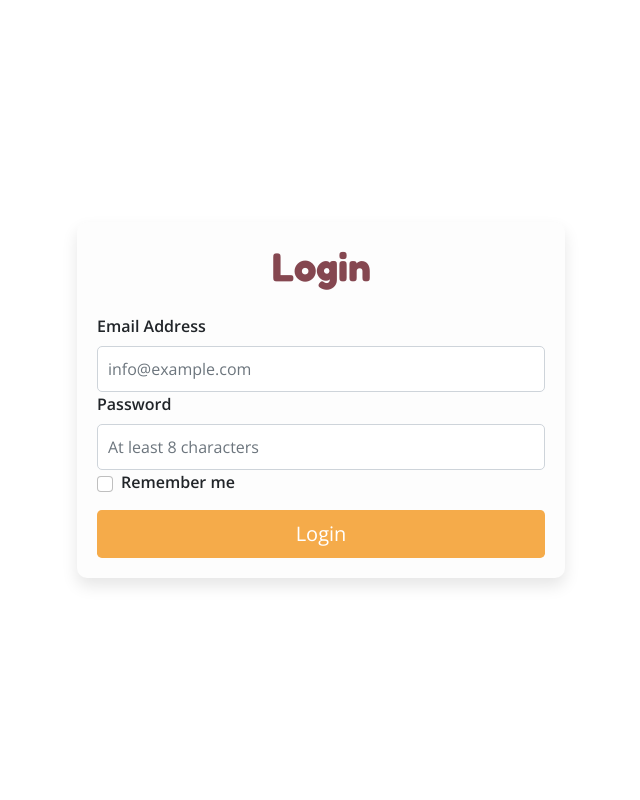
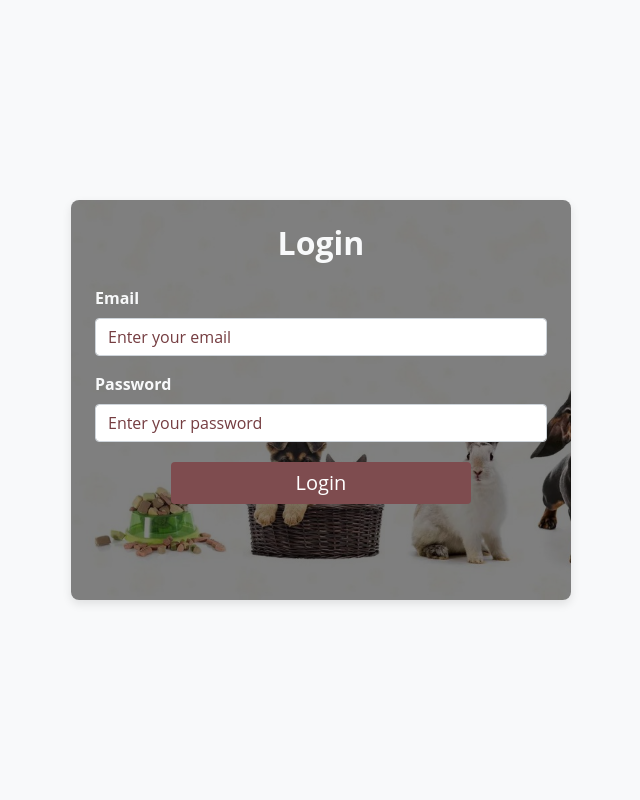
Before and after one commit to Ahmed7Ehab/Chill-Pets, a PHP site: page /login.php in a window 1280 px wide. Shown: the whole page, without its empty margins (319-959 px from the left). Run offline with PHP 8.4, Linux system fonts and the light colour scheme; some libraries are stand-ins or nearby versions.

Commit message:
login update

```diff
--- a/login.css
+++ b/login.css
@@ -3,82 +3,99 @@ body {
     margin: 0;
 }
 
-#log {
-    font-family: 'Fredoka', sans-serif;
-    font-weight: 700;
-    font-size: 2.5rem;
-    color: #854750;
+/* Form Container Styling */
+.form-container {
+    border-radius: 8px;
+    box-shadow: 0 4px 10px rgba(0, 0, 0, 0.1);
+    background-image: url('Assets/Images/home-img.jpeg');
+    background-size: cover;
+    background-position: center;
+    position: relative;
+    overflow: hidden;
+    width: 500px;
+    height: 400px;
+    margin: 20px auto;
+}
+body {
+    font-family: 'Open Sans', sans-serif;
+    margin: 0;
+    display: flex;
+    justify-content: center;
+    align-items: center;
+    min-height: 100vh; /* Ensure the full height of the viewport */
+    background-color: #f8f9fa; /* Optional background color */
 }
 
-/* Form container */
-form {
-    padding: 20px;
-    box-shadow: 0px 8px 16px rgba(0, 0, 0, 0.1);
-    border-radius: 10px;
-    background-color: #fdfdfd;
+.container {
+    margin: 0; /* Reset margin for centering */
+    padding: 0;
 }
 
-/* Input fields */
-input.form-control {
-    padding: 10px;
-    font-size: 1rem;
-    border-radius: 5px;
+/* Overlay Styling */
+.form-overlay {
+    position: absolute;
+    top: 0;
+    left: 0;
+    width: 100%;
+    height: 100%;
+    background-color: rgba(0, 0, 0, 0.5);
+    z-index: 1;
 }
 
-/* Labels */
-label {
-    font-weight: 600;
-    font-size: 1rem;
+/* Form Content Styling */
+.form-content {
+    position: relative;
+    z-index: 2;
+    color: #fff;
 }
 
-/* Button styling */
-button {
-    width: 100%;
-    padding: 12px 15px;
-    font-size: 1rem;
-    border-radius: 5px;
-    transition: background-color 0.3s ease, transform 0.2s ease;
+/* Form Headings */
+.form-container .form-content h1 {
+    font-size: 2rem;
+    font-weight: bold;
 
 }
 
-.btn {
-    width: 100%;
-    background-color: #f5ab4a;
-    color: white;
+/* Label Styling */
+label {
+    font-weight: bold;
+    color: #fff;
+}
+/* Styling for the Placeholder Text */
+.form-container input::placeholder {
+    color: #753d41;
+    opacity: 1;
 }
 
-.btn:hover {
-    background-color: #854750;
-    transform: scale(1.02);
-    color: white;
+/* Submit Button Styling */
+button[type="submit"] {
+    background-color: #7e4c4f;
+    font-size: 20px !important;
+    border: none;
+    transition: background-color 0.3s ease;
+    width: 300px;
+    display: block;
+    margin: 20px auto 0 auto;
 }
 
-/* Mobile responsive adjustments */
+button[type="submit"]:hover {
+    background-color: #F6AB4A;
+}
+
+/* Responsive Adjustments */
 @media (max-width: 768px) {
-    body {
-        padding: 20px;
+    .form-container {
+        max-width: 90%;
+        padding: 15px;
     }
-
-    #log {
+    form-container .form-content h1 {
         font-size: 2rem;
     }
 
-    form {
-        padding: 15px;
+    input[type="email"],
+    input[type="password"],
+    button[type="submit"] {
         max-width: 100%;
-    }
-
-    input.form-control {
-        font-size: 0.9rem;
-        padding: 8px;
-    }
-
-    label {
-        font-size: 0.9rem;
-    }
-
-    button {
-        font-size: 0.9rem;
-        padding: 10px 12px;
+        width: 100%;
     }
 }
--- a/login.php
+++ b/login.php
@@ -1,64 +1,49 @@
 <!DOCTYPE html>
 <html lang="en">
-
 <head>
     <meta charset="UTF-8">
     <meta name="viewport" content="width=device-width, initial-scale=1.0">
-    <title>Login</title>
-    <link rel="preconnect" href="https://fonts.googleapis.com">
-    <link rel="preconnect" href="https://fonts.gstatic.com" crossorigin>
-    <link href="https://fonts.googleapis.com/css2?family=Fredoka:wght@300..700&display=swap" rel="stylesheet">
-
-    <link href="https://cdn.jsdelivr.net/npm/bootstrap@5.0.2/dist/css/bootstrap.min.css" rel="stylesheet"
-          integrity="sha384-EVSTQN3/azprG1Anm3QDgpJLIm9Nao0Yz1ztcQTwFspd3yD65VohhpuuCOmLASjC" crossorigin="anonymous">
-    <link rel="preconnect" href="https://fonts.googleapis.com">
-    <link rel="preconnect" href="https://fonts.gstatic.com" crossorigin>
-    <link href="https://fonts.googleapis.com/css2?family=Open+Sans:ital,wght@0,300..800;1,300..800&display=swap"
-          rel="stylesheet">
+    <title>login</title>
+    <!-- Bootstrap CSS -->
+    <link rel="stylesheet" href="https://stackpath.bootstrapcdn.com/bootstrap/4.5.2/css/bootstrap.min.css">
+    <!-- Font Awesome Icons -->
+    <link rel="stylesheet" href="https://cdnjs.cloudflare.com/ajax/libs/font-awesome/6.0.0-beta3/css/all.min.css">
+    <!-- Custom CSS -->
     <link rel="stylesheet" href="login.css">
-
 </head>
-
 <body>
-
-
-<div class="d-flex justify-content-center align-items-center" style="min-height: 100vh;">
-    <form class="mx-auto" style="max-width: 100%; width: 100%; max-width: 488px;">
-        <h1 class="h3 font-weight-normal mb-4 text-center" id="log">Login</h1>
-
-
-        <div class="form-group text-left">
-            <label for="emailAddress" class="mb-2" style="text-align: left; display: block;">Email Address</label>
-            <input type="email" id="emailAddress" class="form-control" placeholder="info@example.com" required/>
+<div class="container my-5 ">
+    <div class="row justify-content-center">
+        <div class="col-md-6 col-12">
+            <div class="form-container p-4">
+                <!-- Overlay -->
+                <div class="form-overlay"></div>
+                <!-- Form Content -->
+                <div class="form-content">
+                    <h1 class="text-center mb-4 text-light">Login</h1>
+                    <form action="home.html" method="post">
+                        <!-- Email -->
+                        <div class="form-group">
+                            <label for="user_email" class="text-light">Email</label>
+                            <input type="email" id="user_email" name="user_email" class="form-control" placeholder="Enter your email" required />
+                        </div>
+                        <!-- Password -->
+                        <div class="form-group">
+                            <label for="user_password" class="text-light">Password</label>
+                            <input type="password" id="user_password" name="user_password" class="form-control" placeholder="Enter your password" required />
+                        </div>
+                        <!-- Submit Button -->
+                        <button type="submit" class="btn btn-primary btn-block mb-6">Login</button>
+                    </form>
+                </div>
+            </div>
         </div>
-
-
-        <div class="form-group text-left">
-            <label for="password" class="mb-2" style="text-align: left; display: block;">Password</label>
-            <input type="password" id="password" class="form-control" placeholder="At least 8 characters"
-                   required/>
-        </div>
-
-
-        <div class="form-check mb-3 text-left d-flex align-items-center">
-            <input type="checkbox" class="form-check-input" id="rememberMe" value="remember-me"
-                   style="margin-right: 8px;"/>
-            <label class="form-check-label" for="rememberMe">Remember me</label>
-        </div>
-
-
-        <div class="mt-3">
-            <button class="btn btn-lg btn-block" type="submit">
-                Login
-            </button>
-        </div>
-    </form>
+    </div>
 </div>
 
-
-<script src="https://cdn.jsdelivr.net/npm/bootstrap@5.0.2/dist/js/bootstrap.bundle.min.js"
-        integrity="sha384-MrcW6ZMFYlzcLA8Nl+NtUVF0sA7MsXsP1UyJoMp4YLEuNSfAP+JcXn/tWtIaxVXM"
-        crossorigin="anonymous"></script>
+<!-- Bootstrap JS -->
+<script src="https://code.jquery.com/jquery-3.5.1.slim.min.js"></script>
+<script src="https://cdn.jsdelivr.net/npm/@popperjs/core@2.5.4/dist/umd/popper.min.js"></script>
+<script src="https://stackpath.bootstrapcdn.com/bootstrap/4.5.2/js/bootstrap.min.js"></script>
 </body>
-
 </html>
--- a/register.css
+++ b/register.css
@@ -40,7 +40,9 @@ body {
 
 /* Form Headings */
 .form-container .form-content h1 {
-    font-size: 2.5rem;
+    font-size: 2rem;
+    font-weight: bold;
+
 }
 
 /* Label Styling */
@@ -66,7 +68,7 @@ button[type="submit"] {
 }
 
 button[type="submit"]:hover {
-    background-color: #f59b26;
+    background-color: #F6AB4A;
 }
 
 /* Responsive Adjustments */
```
